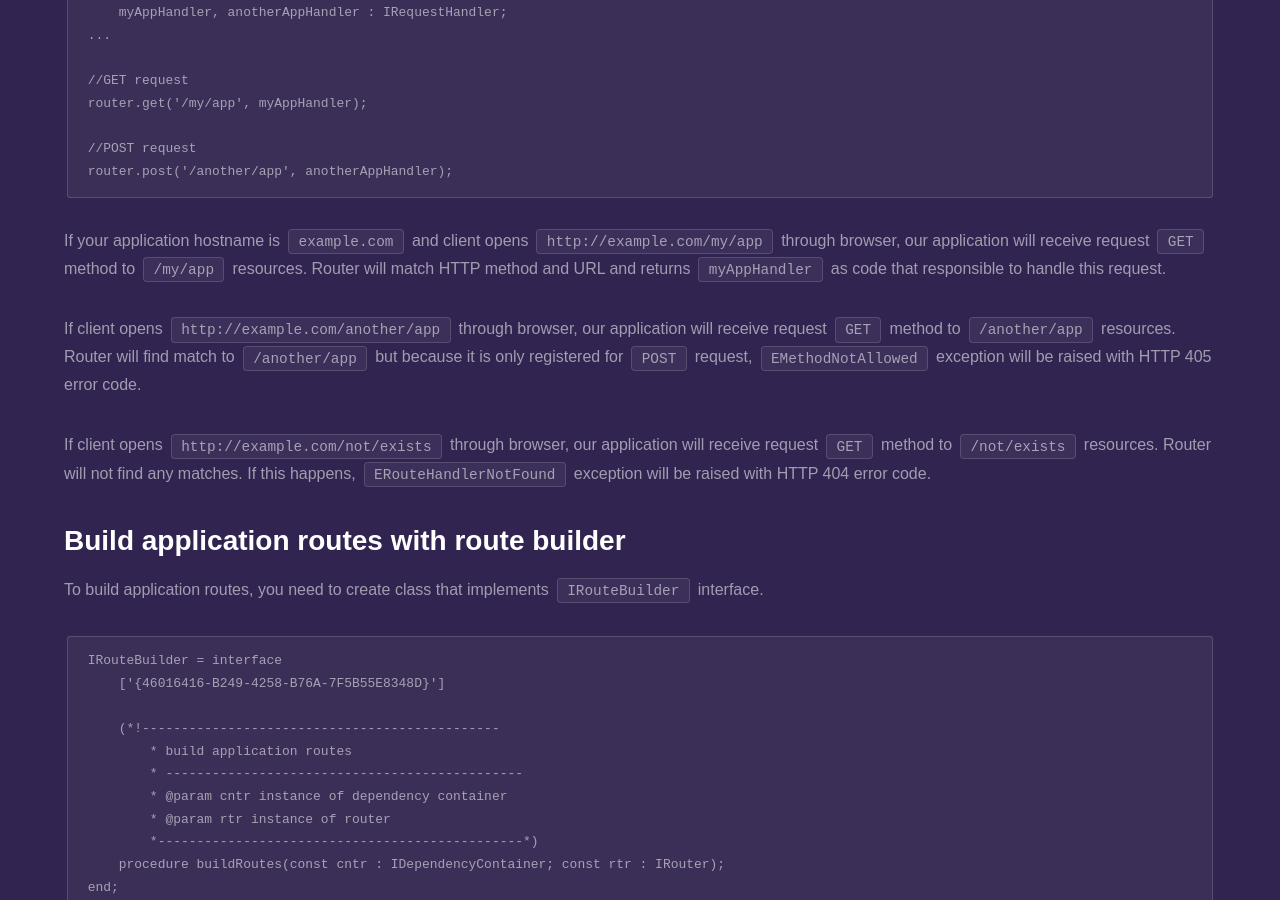
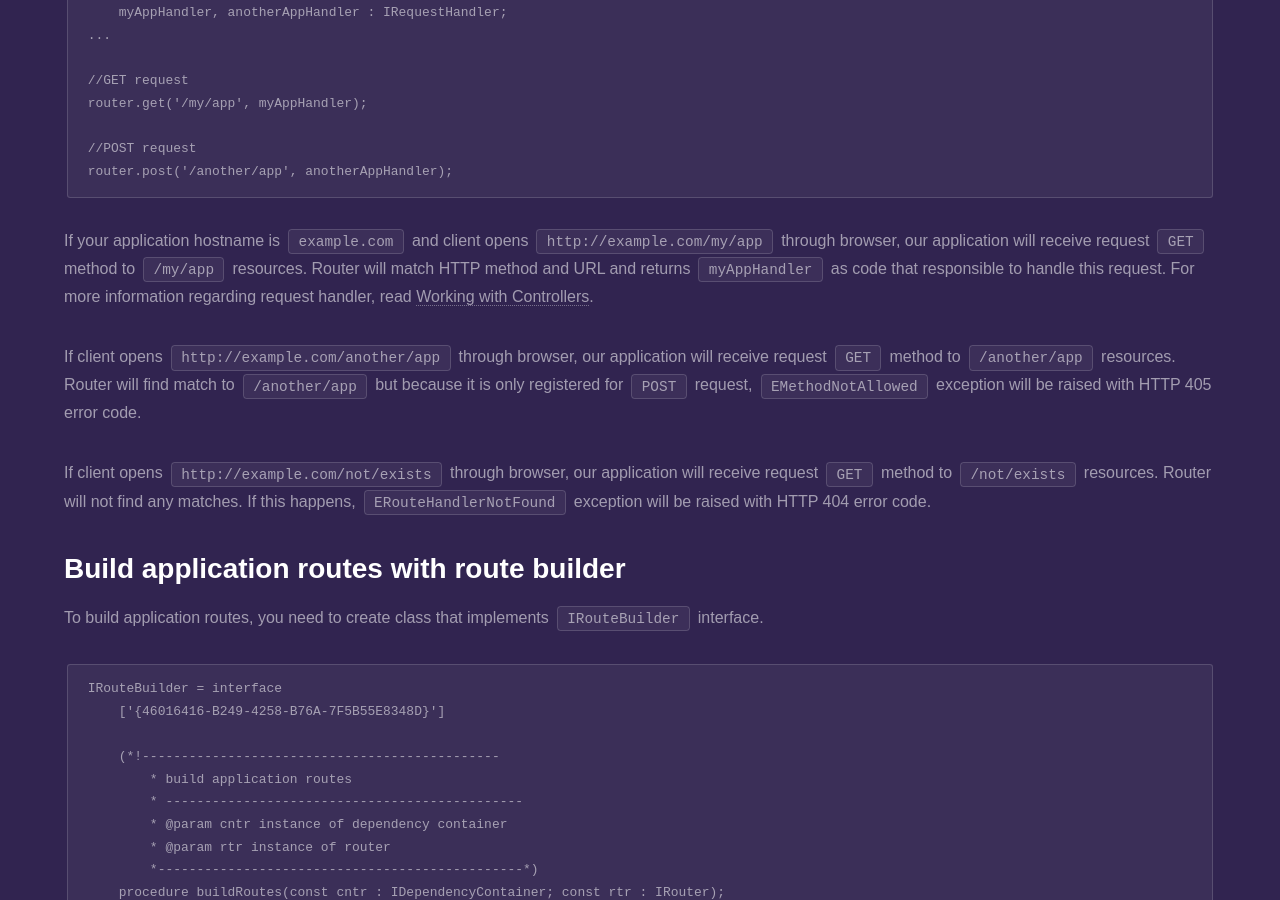
Before and after one commit to fanoframework/fanoframework.github.io, a Jekyll site: the page built from working-with-router/index.md, in a window 1280 px wide and 900 px high, scrolled down 1990 px. Built offline with Jekyll 4.4.1, drawn with Linux system fonts in a browser that asks for light colours; our own code applies the rules of GitHub Pages for plain Markdown files.

Commit message:
Add relevant reference

````diff
--- a/working-with-router/index.md
+++ b/working-with-router/index.md
@@ -90,7 +90,7 @@ router.get('/my/app', myAppHandler);
 router.post('/another/app', anotherAppHandler);
 ```
 
-If your application hostname is `example.com` and  client opens `http://example.com/my/app` through browser, our application will receive request `GET` method to `/my/app` resources. Router will match HTTP method and URL and returns `myAppHandler` as code that responsible to handle this request.
+If your application hostname is `example.com` and  client opens `http://example.com/my/app` through browser, our application will receive request `GET` method to `/my/app` resources. Router will match HTTP method and URL and returns `myAppHandler` as code that responsible to handle this request. For more information regarding request handler, read [Working with Controllers](/working-with-controllers).
 
 If client opens `http://example.com/another/app` through browser, our application will receive request `GET` method to `/another/app` resources. Router will find match to `/another/app` but because it is only registered for `POST` request, `EMethodNotAllowed` exception will be raised with HTTP 405 error code.
 
````
